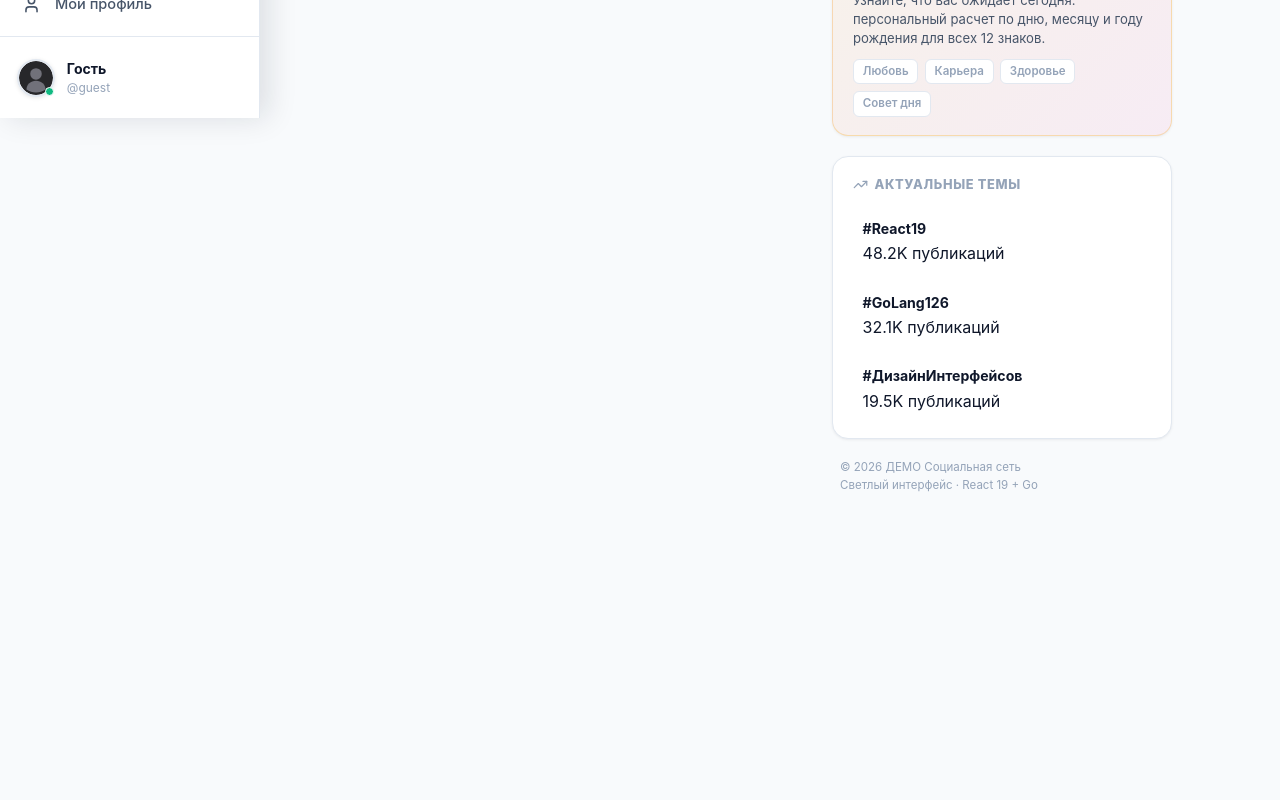
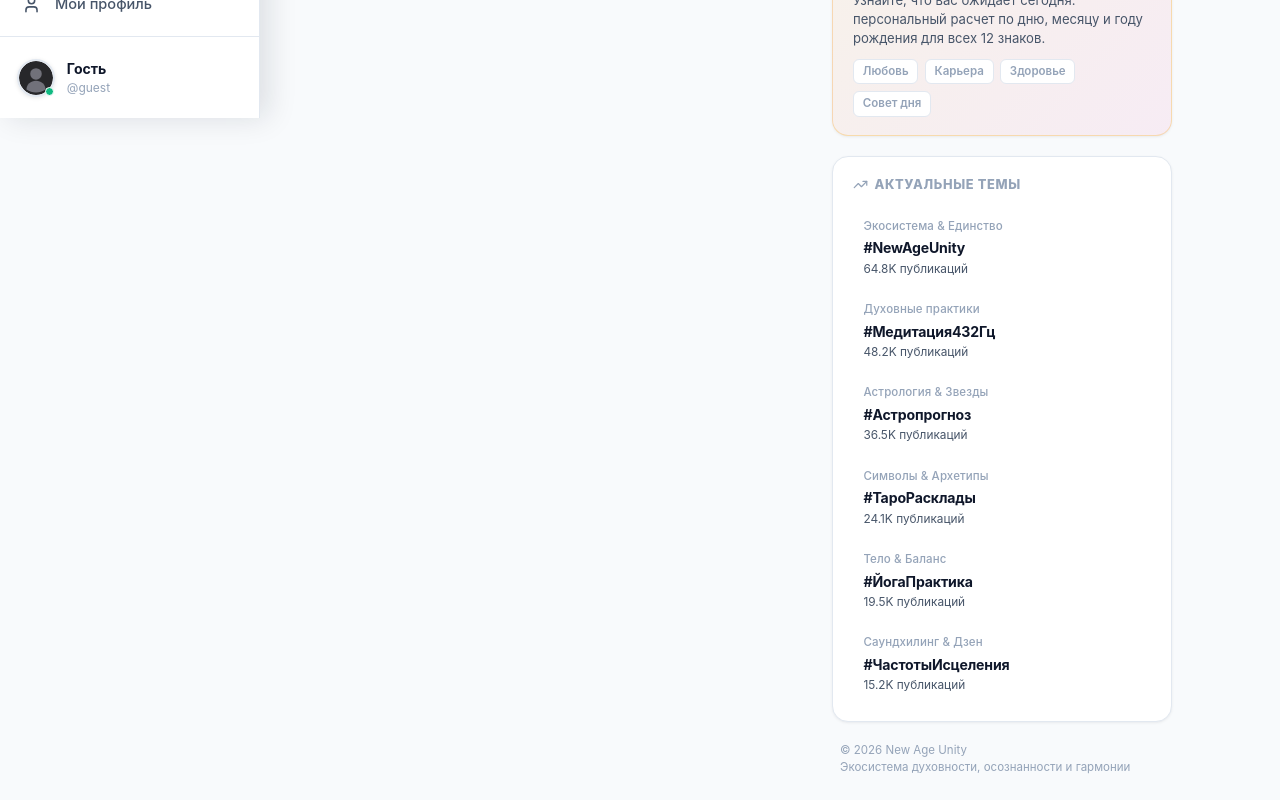
Before and after one commit to Claower3D/soc, a React (Vite) app in the folder frontend/: page / in a window 1280 px wide. Shown: the part 682-1482 px from the top of the page. Before the commit the page ends 1200 px from the top, so only its background shows below. Built offline with nearby package versions, Linux system fonts and the light colour scheme; no server answers; sample sign-in values are in the browser's storage.

Commit message:
feat(feed): customize trending topics to New Age Unity ecosystem themes

```diff
--- a/frontend/src/pages/FeedPage.css
+++ b/frontend/src/pages/FeedPage.css
@@ -646,17 +646,18 @@
 .trends-list {
   display: flex;
   flex-direction: column;
-  gap: 0.75rem;
+  gap: 0.5rem;
 }
 
 .trend-item {
   display: flex;
   flex-direction: column;
   gap: 0.15rem;
-  padding: 0.45rem 0.6rem;
+  padding: 0.45rem 0.65rem;
   border-radius: var(--radius-sm);
   cursor: pointer;
   transition: all var(--transition-fast);
+  background: transparent;
 }
 
 .trend-item:hover {
@@ -664,17 +665,26 @@
   transform: translateX(3px);
 }
 
+.trend-item:hover .trend-tag {
+  color: var(--color-accent);
+}
+
 .trend-category {
   font-size: 0.72rem;
+  font-weight: 500;
   color: var(--color-text-tertiary);
+  letter-spacing: 0.01em;
 }
 
 .trend-tag {
   font-size: 0.88rem;
   font-weight: 700;
   color: var(--color-text);
+  letter-spacing: -0.01em;
+  transition: color var(--transition-fast);
 }
 
+.trend-count,
 .trend-posts-count {
   font-size: 0.74rem;
   color: var(--color-text-secondary);
--- a/frontend/src/pages/FeedPage.tsx
+++ b/frontend/src/pages/FeedPage.tsx
@@ -15,6 +15,52 @@ import { cacheService } from '../utils/cacheService';
 import { syncLocalStoriesWithServer, isStoryExpired } from '../utils/syncStories';
 import { getStoredFollowingIds, isUserFollowed, toggleUserFollow, getAllUsersPool } from '../utils/followStorage';
 import './FeedPage.css';
+
+interface TrendingTopic {
+  category: string;
+  tag: string;
+  count: string;
+  path: string;
+}
+
+const TRENDING_TOPICS: TrendingTopic[] = [
+  {
+    category: 'Экосистема & Единство',
+    tag: '#NewAgeUnity',
+    count: '64.8K публикаций',
+    path: '/search?q=NewAgeUnity'
+  },
+  {
+    category: 'Духовные практики',
+    tag: '#Медитация432Гц',
+    count: '48.2K публикаций',
+    path: '/spiritual/meditation'
+  },
+  {
+    category: 'Астрология & Звезды',
+    tag: '#Астропрогноз',
+    count: '36.5K публикаций',
+    path: '/spiritual/horoscope'
+  },
+  {
+    category: 'Символы & Архетипы',
+    tag: '#ТароРасклады',
+    count: '24.1K публикаций',
+    path: '/spiritual/tarot'
+  },
+  {
+    category: 'Тело & Баланс',
+    tag: '#ЙогаПрактика',
+    count: '19.5K публикаций',
+    path: '/spiritual/yoga'
+  },
+  {
+    category: 'Саундхилинг & Дзен',
+    tag: '#ЧастотыИсцеления',
+    count: '15.2K публикаций',
+    path: '/spiritual/sounds'
+  }
+];
 
 export function FeedPage() {
   const navigate = useNavigate();
@@ -543,25 +589,25 @@ export function FeedPage() {
             <span className="box-title"><TrendingUp size={15} /> Актуальные темы</span>
           </div>
           <div className="trends-list">
-            <div className="trend-item" onClick={() => navigate('/video')}>
-              <span className="trend-tag">#React19</span>
-              <span className="trend-count">48.2K публикаций</span>
-            </div>
-            <div className="trend-item" onClick={() => navigate('/video')}>
-              <span className="trend-tag">#GoLang126</span>
-              <span className="trend-count">32.1K публикаций</span>
-            </div>
-            <div className="trend-item" onClick={() => navigate('/podcasts')}>
-              <span className="trend-tag">#ДизайнИнтерфейсов</span>
-              <span className="trend-count">19.5K публикаций</span>
-            </div>
+            {TRENDING_TOPICS.map((trend) => (
+              <div
+                key={trend.tag}
+                className="trend-item"
+                onClick={() => navigate(trend.path)}
+                title={`Перейти к теме ${trend.tag}`}
+              >
+                <span className="trend-category">{trend.category}</span>
+                <span className="trend-tag">{trend.tag}</span>
+                <span className="trend-count">{trend.count}</span>
+              </div>
+            ))}
           </div>
         </div>
 
         {/* Mini Footer */}
         <div className="feed-mini-footer">
-          <p>© 2026 ДЕМО Социальная сеть</p>
-          <p>Светлый интерфейс · React 19 + Go</p>
+          <p>© 2026 New Age Unity</p>
+          <p>Экосистема духовности, осознанности и гармонии</p>
         </div>
       </aside>
 
```
